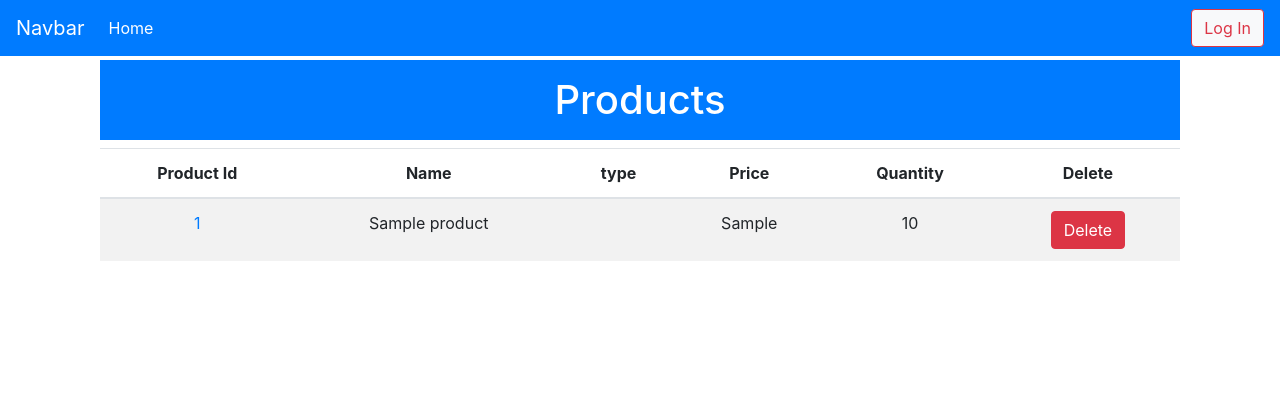
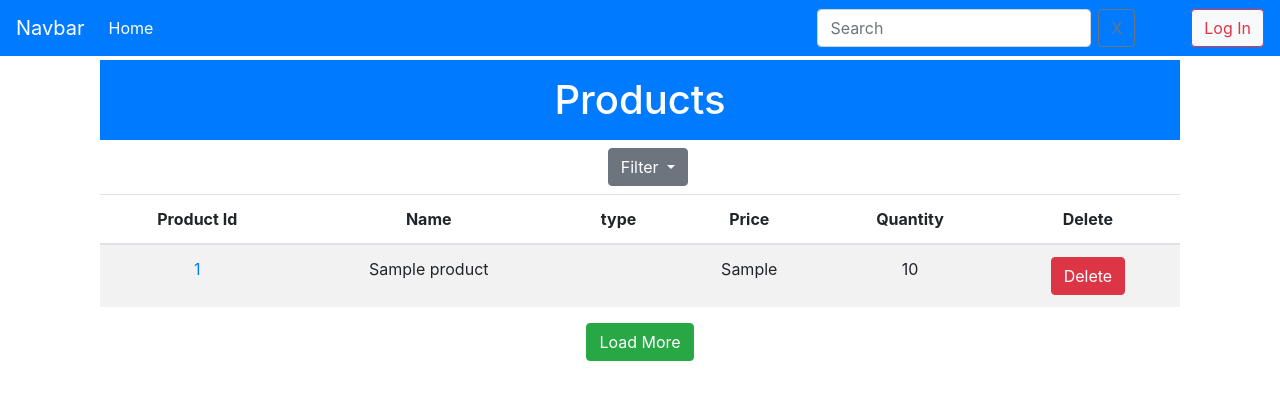
Before and after one commit to mihirpatelSignalChem/IT-mini-project, a PHP site: page /Practice/home.php in a window 1280 px wide. Shown: the top 400 px of the page. Run offline with PHP 8.4, Linux system fonts and the light colour scheme; tables that the repository leaves empty hold one stand-in row (values such as "Sample post").

Commit message:
Search and filter features added

```diff
--- a/home.php
+++ b/home.php
@@ -5,9 +5,9 @@
     <!-- Required meta tags -->
     <meta charset="utf-8">
     <meta name="viewport" content="width=device-width, initial-scale=1, shrink-to-fit=no">
-
     <!-- Bootstrap CSS -->
     <link rel="stylesheet" href="https://stackpath.bootstrapcdn.com/bootstrap/4.3.1/css/bootstrap.min.css" integrity="sha384-ggOyR0iXCbMQv3Xipma34MD+dH/1fQ784/j6cY/iJTQUOhcWr7x9JvoRxT2MZw1T" crossorigin="anonymous">
+
      </head>
   <body>
 
@@ -35,7 +35,17 @@
                 else{
                    }
             ?>
+
           </ul>
+          <form class="form-inline my-2 my-lg-0 mr-5">
+            <input class="form-control mr-sm-2" type="search" placeholder="Search" aria-label="Search" id="search_input">
+              <div class="input-group-append">
+                <button class="btn btn-outline-secondary" type="button" id="button-addon2">X</button>
+              </div>
+            <!-- <button class="btn btn-light btn-outline-success my-2 my-sm-0" type="submit">Search</button> -->
+            <i class="fa fa-times"></i>
+          </form>
+
           <h5 class= "my-2 mr-sm-2 text-light">
             <?php
 
@@ -87,68 +97,140 @@
 
 
     <div class="container">
-      <?php
-          require("mysqli_connect.php");
-          $fetch_products_sql = "select * from products";
-
-          $response = mysqli_query($db_connection, $fetch_products_sql);
-
-          //if there are items in products table
-          if($response)
-          {
-              //print $result -> fetch_assoc();
-      ?>
       <div class="container text-center">
           <h1 class="text-center bg-primary text-white p-3">Products</h1>
       </div>
+      <!-- Second Container -->
+      <div class="container text-center m-2">
+              <div class="dropdown">
+                <button class="btn btn-secondary dropdown-toggle" type="button" id="dropdownMenuButton" data-toggle="dropdown" aria-haspopup="true" aria-expanded="false">
+                  Filter
+                </button>
+                <div class="dropdown-menu" aria-labelledby="dropdownMenuButton">
+                    <ul class = "list-group" id = "filter">
+                    <li class = "list-group-item dropdown-item"> All </li>
+                    <?php
+                        require("mysqli_connect.php");
+                        $fetch_categories = "select distinct type from inventory.products";
 
-      <div class="container text-center">
+                        $response = mysqli_query($db_connection, $fetch_categories);
 
-          <table class="table table-striped">
-              <thead>
-                  <tr>
-                  <th scope="col">Product Id</th>
-                  <th scope="col">Name</th>
-                  <th scope="col">type</th>
-                  <th scope="col">Price</th>
-                  <th scope="col">Quantity</th>
-                  <th scope="col">Delete</th>
-                  </tr>
-              </thead>
+                        if($response)
+                        {
+                            while($row = mysqli_fetch_array($response)){
+                                //echo $row['type'];
+                                //echo "<br>";
+                                ?>
+                                <!-- <li class = "list-group-item" ><a class='dropdown-item' href=''><?//php echo $row['type']; ?> </a> </li> -->
+                                <li class = "list-group-item dropdown-item" ><?php echo $row['type']; ?></li>
                                 <?php
-                while($row = mysqli_fetch_array($response)){
-                    //echo "<tr> <td>  {$row['student_id']}  </td>  <td>  {$row['name']}  </td>  <td>  {$row['branch']}  </td> </tr>";
-            ?>
-              <tbody>
-                    <tr>
-                    <td> <a href = "product_details.php?fetch=<?php echo $row['product_id']; ?>"> <?php echo $row['product_id']; ?> </td>
-                    <td> <?php echo $row['name'] ?></td>
-                    <td> <?php echo $row['type'] ?> </td>
-                    <td> <?php echo $row['price'] ?> </td>
-                    <td> <?php echo $row['quantity'] ?> </td>
-                    <td> <a href = "home.php?delete=<?php echo $row['product_id']; ?>" class="btn btn-danger">Delete</td>
-                    </tr>
-                </tbody>
-          <?php }
-            echo "</table>";
                             }
-          //if there are no products in items table
-          else{
-                echo "Query not executed";
-                echo mysqli_error($db_connection);
                         }
 
-          mysqli_close($db_connection);?>
+                        // <a class="dropdown-item" href="#">Action</a>
+                        // <a class="dropdown-item" href="#">Another action</a>
+                        // <a class="dropdown-item" href="#">Something else here</a>
+                        // <div class="dropdown-divider"></div>
+                        // <a class="dropdown-item" href="#">Separated link</a>
+                    ?>
+                    </ul>
+                </div>
               </div>
       </div>
 
+      <!-- <button id="hide">Hide</button>
+      <button id="show">Show</button> -->
 
+      <div class="container text-center mb-4">
 
+        <div id = "product-data">
+
+        </div>
+
+        <button class="btn btn-success" id="button1">Load More</button>
+      </div>
+
+    </div>
 
     <!-- Optional JavaScript -->
     <!-- jQuery first, then Popper.js, then Bootstrap JS -->
     <script src="https://code.jquery.com/jquery-3.3.1.slim.min.js" integrity="sha384-q8i/X+965DzO0rT7abK41JStQIAqVgRVzpbzo5smXKp4YfRvH+8abtTE1Pi6jizo" crossorigin="anonymous"></script>
     <script src="https://cdnjs.cloudflare.com/ajax/libs/popper.js/1.14.7/umd/popper.min.js" integrity="sha384-UO2eT0CpHqdSJQ6hJty5KVphtPhzWj9WO1clHTMGa3JDZwrnQq4sF86dIHNDz0W1" crossorigin="anonymous"></script>
     <script src="https://stackpath.bootstrapcdn.com/bootstrap/4.3.1/js/bootstrap.min.js" integrity="sha384-JjSmVgyd0p3pXB1rRibZUAYoIIy6OrQ6VrjIEaFf/nJGzIxFDsf4x0xIM+B07jRM" crossorigin="anonymous"></script>
+    <script src="https://ajax.googleapis.com/ajax/libs/jquery/3.5.1/jquery.min.js"></script>
+    <script>
+
+
+      // $(document).ready(function(){
+
+      //   $.ajax({
+      //     url: 'table_data.php',
+      //     success: function(data){
+
+      //       $("#product-data").html(data);
+      //     }
+      //   })
+      // });
+
+        $(document).ready(function(){
+          var product_count = 2;
+
+          //more products loaded when button is clicked
+            $("#button1").click(function(){
+                //$("#product-data").load("table_data.php");
+                product_count = product_count + 2;
+
+                //echo var_dump($product_count);
+                $.ajax({
+                  url: 'table_data.php',
+                  type:"POST",
+                  data: {product_new_count : product_count},
+
+                  success: function(data){
+                      $("#product-data").html(data);
+                  }
+                })
+            });
+
+            //default product loads
+            $("#product-data").load("table_data.php", {
+                product_new_count:product_count
+            });
+
+            //Search bar
+            $("#search_input").on("keyup", function() {
+              var value = $(this).val().toLowerCase();
+              $("#product_table tr").filter(function() {
+                $(this).toggle($(this).text().toLowerCase().indexOf(value) > -1)
+              });
+            });
+
+            //filter
+            $("#filter li").click(function(){
+                var category = $(this).html();
+                console.log(category);
+                console.log(product_count);
+
+
+                $("#product_table tr").filter(function() {
+                    $(this).toggle($(this).text().toLowerCase().indexOf(category) > -1)
+                });
+
+            });
+
+        });
+
+        // $(document).ready(function() {
+        //     var product_count = 2;
+        //     $("#button1").click(fucntion() {
+        //         product_count = product_count + 2;
+        //         $("#product-data").load("table_data.php", {
+        //             product_new_count:product_count
+        //         });
+        //     });
+        // });
+
+    </script>
+
   </body>
 </html>
--- /dev/null
+++ b/new_table_data.php
@@ -0,0 +1,4 @@
+<?php
+    echo "new_table_data";
+
+?>
--- /dev/null
+++ b/new_table_data.txt
@@ -0,0 +1 @@
+Hi new table data txt
--- /dev/null
+++ b/table_data.php
@@ -0,0 +1,59 @@
+<?php
+          require("mysqli_connect.php");
+
+            $product_new_count = $_POST['product_new_count'];
+         //echo var_dump($product_new_count);
+            $product_new_count = intval($product_new_count);
+            //echo var_dump($product_new_count);
+            $fetch_products_sql = "SELECT * FROM `products` limit " . $product_new_count;
+        //$fetch_products_sql = "select * from products";
+
+          $response = mysqli_query($db_connection, $fetch_products_sql);
+
+          //if there are items in products table
+          if($response)
+          {
+              //print $result -> fetch_assoc();
+
+      echo "<table class='table table-striped' id='product_table'>
+              <thead>
+                  <tr>
+                  <th scope='col'>Product Id</th>
+                  <th scope='col'>Name</th>
+                  <th scope='col'>type</th>
+                  <th scope='col'>Price</th>
+                  <th scope='col'>Quantity</th>
+                  <th scope='col'>Delete</th>
+                  </tr>
+              </thead>";
+
+
+                while($row = mysqli_fetch_array($response)){
+                    //echo "<tr> <td>  {$row['student_id']}  </td>  <td>  {$row['name']}  </td>  <td>  {$row['branch']}  </td> </tr>";
+
+                    echo "<tbody>";
+                    echo "<tr class=". $row['type'] .">";
+                    //echo '<td> <a href = "product_details.php?fetch=". $row["product_id"].">$row["product_id"] </td>';
+                    ?> <td> <a href = "product_details.php?fetch=<?php echo $row['product_id']; ?>"> <?php echo $row['product_id']; ?> </td>
+                    <?php
+                    echo "<td> ".$row['name'] ."</td>";
+                    echo "<td>".$row['type'] ."</td>";
+                    echo "<td>". $row['price'] ."</td>";
+                    echo "<td>". $row['quantity'] ."</td>";
+
+                    ?><td> <a href = "home.php?delete=<?php echo $row['product_id']; ?>" class="btn btn-danger">Delete</td>
+                    <?php
+                    echo "</tr>";
+                echo "</tbody>";
+          }
+            echo "</table>";
+          }
+          //if there are no products in items table
+          else{
+                echo "Query not executed";
+                echo mysqli_error($db_connection);
+          }
+
+          mysqli_close($db_connection);
+
+?>
```
Also changed, not shown: get_table_data.php (added, +49 -0 lines), home1.php (added, +20 -0 lines). Lines whose indentation alone changed are shown as unchanged.
